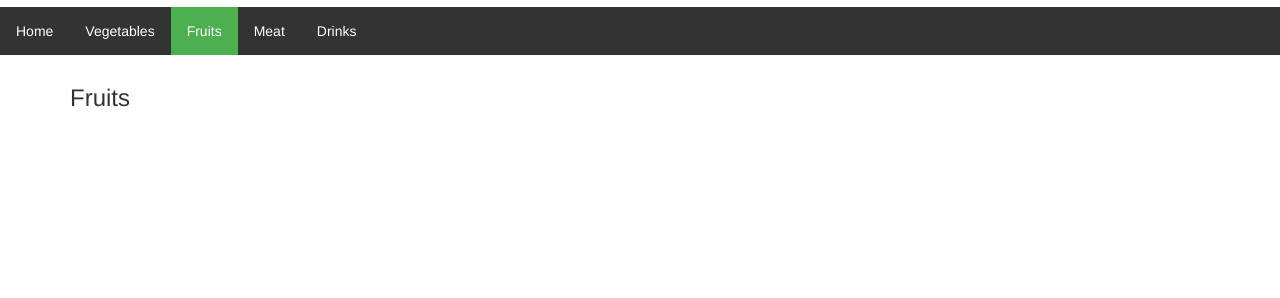
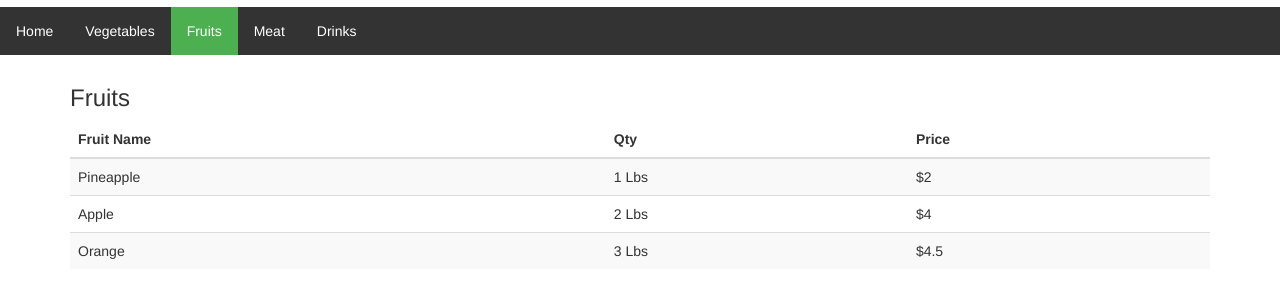
Before and after one commit to MeharChoudhary/Unikpros-Projects, a plain HTML site: page Grocery Store/fruits.html in a window 1280 px wide. Shown: the part 56-354 px from the top of the page. Drawn offline with nearby package versions, Linux system fonts and the light colour scheme.

Commit message:
Add fruits code

```diff
--- a/Grocery Store/fruits.html
+++ b/Grocery Store/fruits.html
@@ -24,6 +24,33 @@
     <div class="container">
 
         <h3>Fruits</h3>
+        <table class="table table-striped">
+            <thead>
+                <tr>
+                    <th>Fruit Name</th>
+                    <th>Qty</th>
+                    <th>Price</th>
+                </tr>
+            </thead>
+            <tbody>
+                <tr>
+                    <td>Pineapple</td>
+                    <td>1 Lbs</td>
+                    <td>$2</td>
+                </tr>
+                <tr>
+                    <td>Apple</td>
+                    <td>2 Lbs</td>
+                    <td>$4</td>
+                </tr>
+                <tr>
+                    <td>Orange</td>
+                    <td>3 Lbs</td>
+                    <td>$4.5</td>
+                </tr>
+            </tbody>
+        </table>
+    </div>
     </div>
 
 
```
